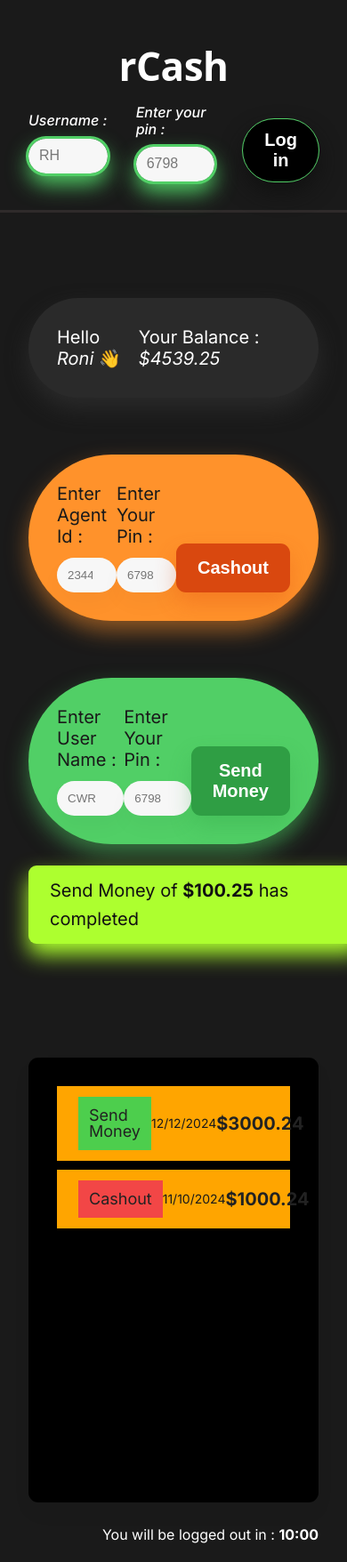
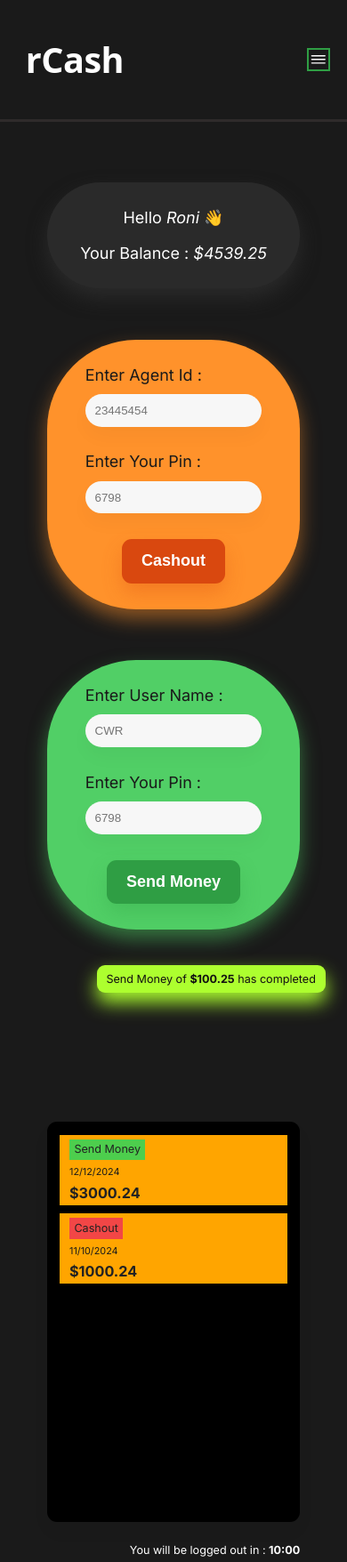
Before and after one commit to robiulhussainroni/rCash, a plain HTML site: page index.html in a window 390 px wide. Shown: the whole page at 89% size. Drawn offline with nearby package versions, Linux system fonts and the light colour scheme; a web font is replaced by a local one.

Commit message:
Make the app responsive, work on mobile navigation

```diff
--- a/css/general.css
+++ b/css/general.css
@@ -85,3 +85,7 @@ input {
 .primary--btn:hover {
   transform: translateY(-1.2rem);
 }
+
+.hidden {
+  display: none;
+}
--- a/css/main.css
+++ b/css/main.css
@@ -1,8 +1,6 @@
 /* Header */
 .header {
-  /* display: flex;
-  align-items: center;
-  justify-content: space-around; */
+  position: relative;
   padding: 3.2rem;
   border-bottom: 3px solid #2f2b2b;
 }
@@ -57,6 +55,26 @@
 .login--btn:active {
   transform: scale(0.75);
   box-shadow: 0 0.6rem 1.2rem #111;
+}
+
+/* Mobile Menu */
+.mobile--menu {
+  border: 2px solid #2f9e44;
+  position: absolute;
+  right: 5%;
+  transition: all 0.3s ease-in-out;
+}
+
+.menu--icon {
+  font-size: 2.4rem;
+}
+
+.mobile--menu:hover {
+  transform: scale(1.1);
+}
+
+.mobile--menu:active {
+  transform: scale(0.75);
 }
 
 /* --- Section Balance */
--- a/css/responsive.css
+++ b/css/responsive.css
@@ -0,0 +1,88 @@
+/* 736px */
+@media (max-width: 46em) {
+  main {
+    max-width: 50rem;
+    padding: 2rem;
+  }
+
+  .header {
+    display: flex;
+    align-items: center;
+  }
+
+  .header .login--form {
+    display: none;
+  }
+
+  .header .mobile--menu {
+    display: block;
+  }
+
+  form {
+    flex-direction: column;
+    justify-content: center;
+    align-items: center;
+    gap: 3.2rem;
+  }
+
+  .primary--btn {
+    align-self: center;
+  }
+
+  .section--balance {
+    flex-direction: column;
+    gap: 2rem;
+  }
+}
+
+/* 544px */
+@media (max-width: 44em) {
+  html {
+    font-size: 56.25%;
+  }
+
+  main {
+    max-width: 34rem;
+    padding: 1.2rem;
+  }
+
+  .action--msg {
+    right: -10%;
+    bottom: -5%;
+    font-size: 1.4rem;
+    padding: 0.6rem 1.2rem;
+  }
+
+  .section--transactions {
+    padding: 1.6rem;
+  }
+
+  .transaction {
+    flex-direction: column;
+    align-items: start;
+    gap: 1rem;
+    padding: 0.6rem 1.2rem;
+    font-size: 1.6rem;
+  }
+
+  .transaction--type {
+    font-size: 1.4rem;
+  }
+
+  .transaction--date {
+    font-size: 1.2rem;
+  }
+
+  .transaction--amount {
+    font-size: 1.8rem;
+  }
+
+  .transaction--sm,
+  .transaction--co {
+    padding: 0.6rem;
+  }
+
+  .logout--timer {
+    font-size: 1.4rem;
+  }
+}
--- a/index.html
+++ b/index.html
@@ -28,6 +28,14 @@
         </div>
         <button class="login--btn">Log in</button>
       </form>
+      <!-- Mobile Navigation -->
+      <div class="mobile--menu hidden">
+        <ion-icon name="menu-outline" class="open--icon menu--icon"></ion-icon>
+        <ion-icon
+          name="close-outline"
+          class="close--icon menu--icon hidden"
+        ></ion-icon>
+      </div>
     </header>
 
     <main class="app">
@@ -97,5 +105,13 @@
       </p>
     </main>
     <script src="js/app.js"></script>
+    <script
+      type="module"
+      src="https://unpkg.com/ionicons@7.1.0/dist/ionicons/ionicons.esm.js"
+    ></script>
+    <script
+      nomodule
+      src="https://unpkg.com/ionicons@7.1.0/dist/ionicons/ionicons.js"
+    ></script>
   </body>
 </html>
```
